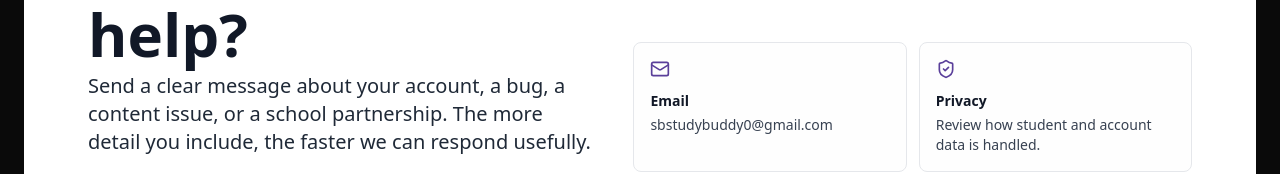
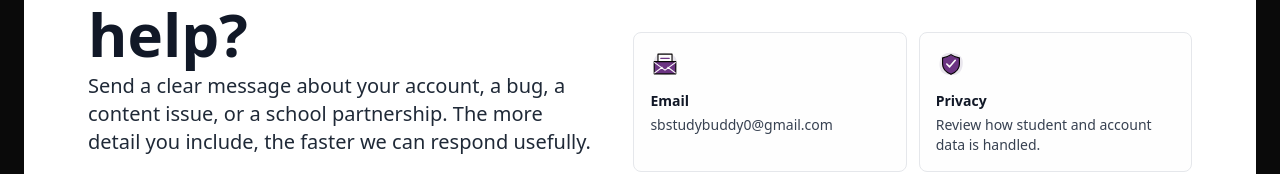
Before and after one commit to studybuddydevelopers/study-buddy-v2, a Next.js app: page /contact-us in a window 1280 px wide. Shown: the part 264-438 px from the top of the page. Built offline with nearby package versions, Linux system fonts and the light colour scheme; no server answers.

Commit message:
refactor(contact-us): update icons for better clarity
Replaced several icons with a unified StudyBuddyIcon component.

This change improves consistency across the contact page and enhances readability.

```diff
--- a/app/contact-us/page.tsx
+++ b/app/contact-us/page.tsx
@@ -4,10 +4,7 @@ import { useState } from "react";
 import Link from "next/link";
 import {
   ArrowRight,
-  CheckCircle2,
-  Mail,
   Send,
-  ShieldCheck,
 } from "lucide-react";
 import type { LucideIcon } from "lucide-react";
 import Button from "@/components/Button";
@@ -44,7 +41,7 @@ const supportNotes: {
     title: "Account help",
     description:
       "Include the email on your account and what you were trying to do.",
-    icon: ShieldCheck,
+    proposal: "shield",
   },
   {
     title: "Content feedback",
@@ -154,7 +151,7 @@ export default function ContactUsPage() {
               href="mailto:sbstudybuddy0@gmail.com"
               className="rounded-lg border border-gray-200 bg-accent-50 p-4 text-gray-900 transition hover:border-primary-300 hover:bg-primary-50"
             >
-              <Mail className="mb-3 h-5 w-5 text-primary-600" aria-hidden="true" />
+              <StudyBuddyIcon name="mail" size={30} className="mb-3" />
               <p className="text-sm font-semibold">Email</p>
               <p className="mt-1 break-all text-sm text-gray-700">
                 sbstudybuddy0@gmail.com
@@ -164,10 +161,7 @@ export default function ContactUsPage() {
               href="/privacy-policy"
               className="rounded-lg border border-gray-200 bg-accent-50 p-4 text-gray-900 transition hover:border-primary-300 hover:bg-primary-50"
             >
-              <ShieldCheck
-                className="mb-3 h-5 w-5 text-primary-600"
-                aria-hidden="true"
-              />
+              <StudyBuddyIcon name="shield" size={30} className="mb-3" />
               <p className="text-sm font-semibold">Privacy</p>
               <p className="mt-1 text-sm text-gray-700">
                 Review how student and account data is handled.
@@ -182,10 +176,7 @@ export default function ContactUsPage() {
           <div className="rounded-lg border border-gray-200 bg-white p-5 shadow-sm sm:p-6">
             {sent ? (
               <div className="flex min-h-[420px] flex-col items-center justify-center text-center">
-                <CheckCircle2
-                  className="mb-4 h-12 w-12 text-green-600"
-                  aria-hidden="true"
-                />
+                <StudyBuddyIcon name="messageSent" size={68} className="mb-4" />
                 <Heading2 gutter="sm" className="text-green-800">
                   Message sent
                 </Heading2>
```
